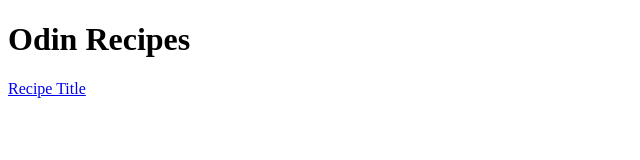
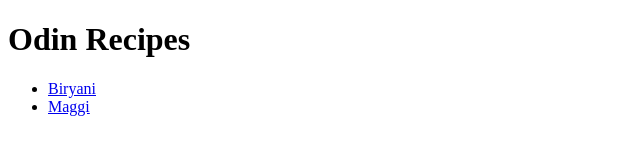
Before and after one commit to vdajayj/odin-recipes, a plain HTML site: page index.html in a window 1280 px wide. Shown: the whole page, without its empty margins (0-640 px from the left). Drawn offline with Linux system fonts and the light colour scheme.

Commit message:
Unordered list of recipes with relative links
Create unordered list of recipes with relative links embedded in them.
Set rel attribute to noopener and noreferrer.

```diff
--- a/index.html
+++ b/index.html
@@ -7,6 +7,9 @@
 
   <body>
     <h1>Odin Recipes</h1>
-    <a href="./recipes/biryani.html">Recipe Title</a>
+    <ul>
+      <li><a href="./recipes/biryani.html" target="_blank" rel="noopener noreferrer">Biryani</a></li>
+      <li><a href="./recipes/maggi.html" target="_blank" rel="noopener noreferrer">Maggi</a></li>
+    </ul>
   </body>
 </html>
```
